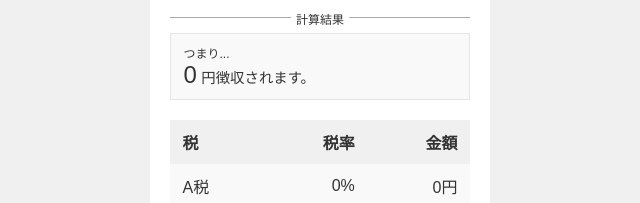
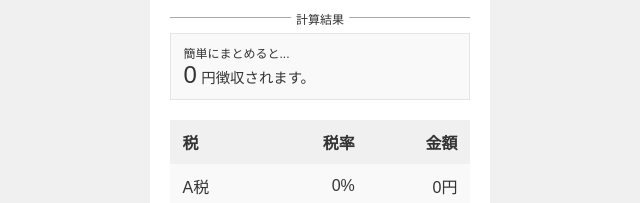
Before and after one commit to siyukatu/tax-calclator, a plain HTML site: page index.html in a window 1280 px wide. Shown: the part 321-524 px from the top of the page, 320-960 px from the left. Drawn offline with Linux system fonts and the light colour scheme.

Commit message:
Update style.css

```diff
--- a/style.css
+++ b/style.css
@@ -96,7 +96,7 @@ body {
                 background-color: #f9f9f9;
                 border: solid 1px #e5e5e5;
                 &:before {
-                    content: "つまり...";
+                    content: "簡単にまとめると...";
                     top: 0;
                     left: 0;
                     display: block;
```
